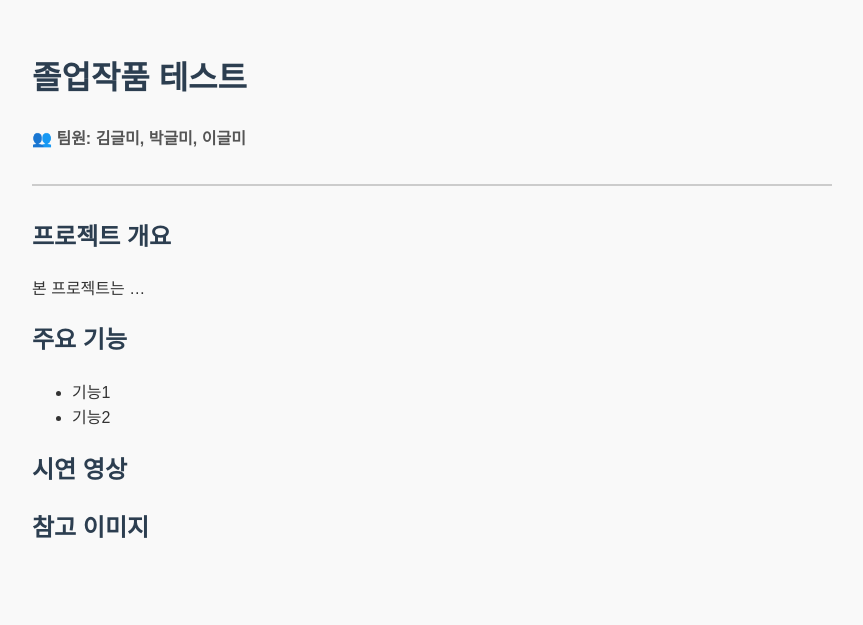
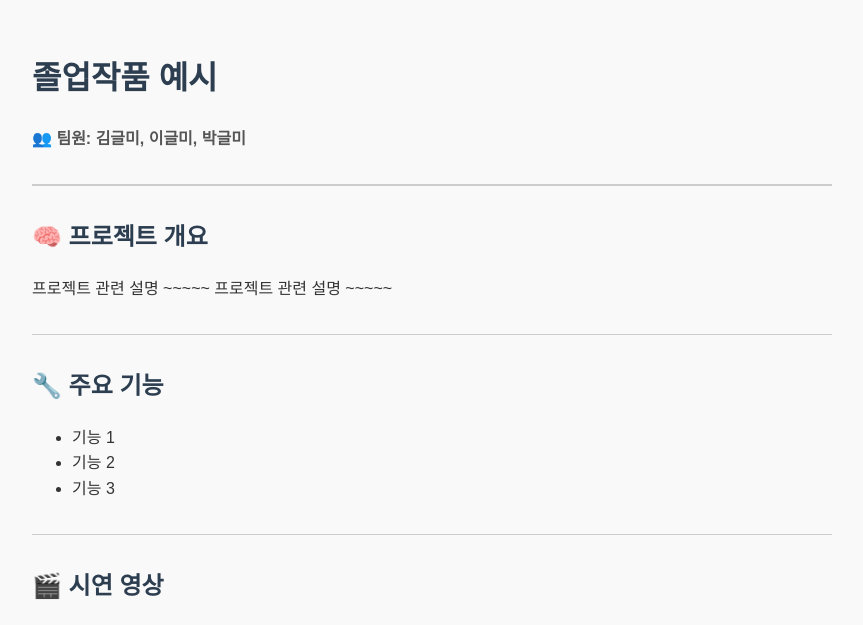
Before and after one commit to sjwzzang/sjwzzang.github.io, a Jekyll site: the page built from index.md, in a window 1280 px wide. Shown: the top 625 px of the page, without its empty margins (208-1071 px from the left). Built offline with Jekyll 4.4.1, drawn with Linux system fonts in a browser that asks for light colours; grey boxes are pictures that could not be loaded.

Commit message:
Update index.md

```diff
--- a/index.md
+++ b/index.md
@@ -1,19 +1,33 @@
 ---
 layout: project_page
-title: "졸업작품 테스트"
-authors: "김글미, 박글미, 이글미"
+title: "졸업작품 예시"
+authors: "김글미, 이글미, 박글미"
 ---
 
-## 프로젝트 개요
+## 🧠 프로젝트 개요
 
-본 프로젝트는 ...
+프로젝트 관련 설명 ~~~~~
+프로젝트 관련 설명 ~~~~~
 
-## 주요 기능
+---
 
-- 기능1
-- 기능2
+## 🔧 주요 기능
 
-## 시연 영상
+- 기능 1
+- 기능 2
+- 기능 3
 
+---
 
-## 참고 이미지
+## 🎬 시연 영상
+
+<div class="video-container">
+  <iframe src="https://youtu.be/vT1JzLTH4G4?si=hztY4BwKBJZnjrIQ" frameborder="0" allowfullscreen></iframe>
+</div>
+
+---
+
+## 🖼️ 참고 이미지
+
+![앱 실행화면](images/sample1.png)
+![사용 예시](images/sample2.png)
```
